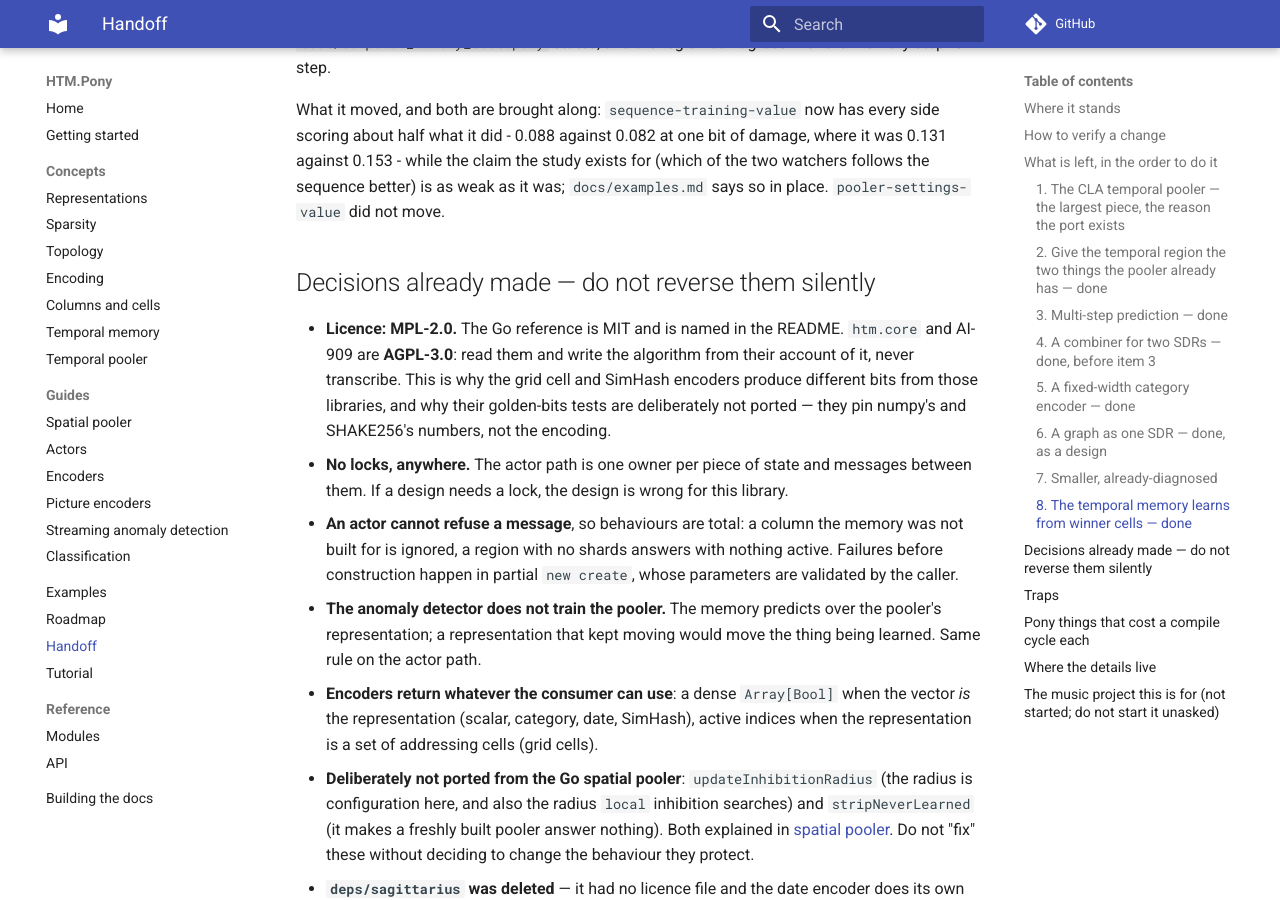
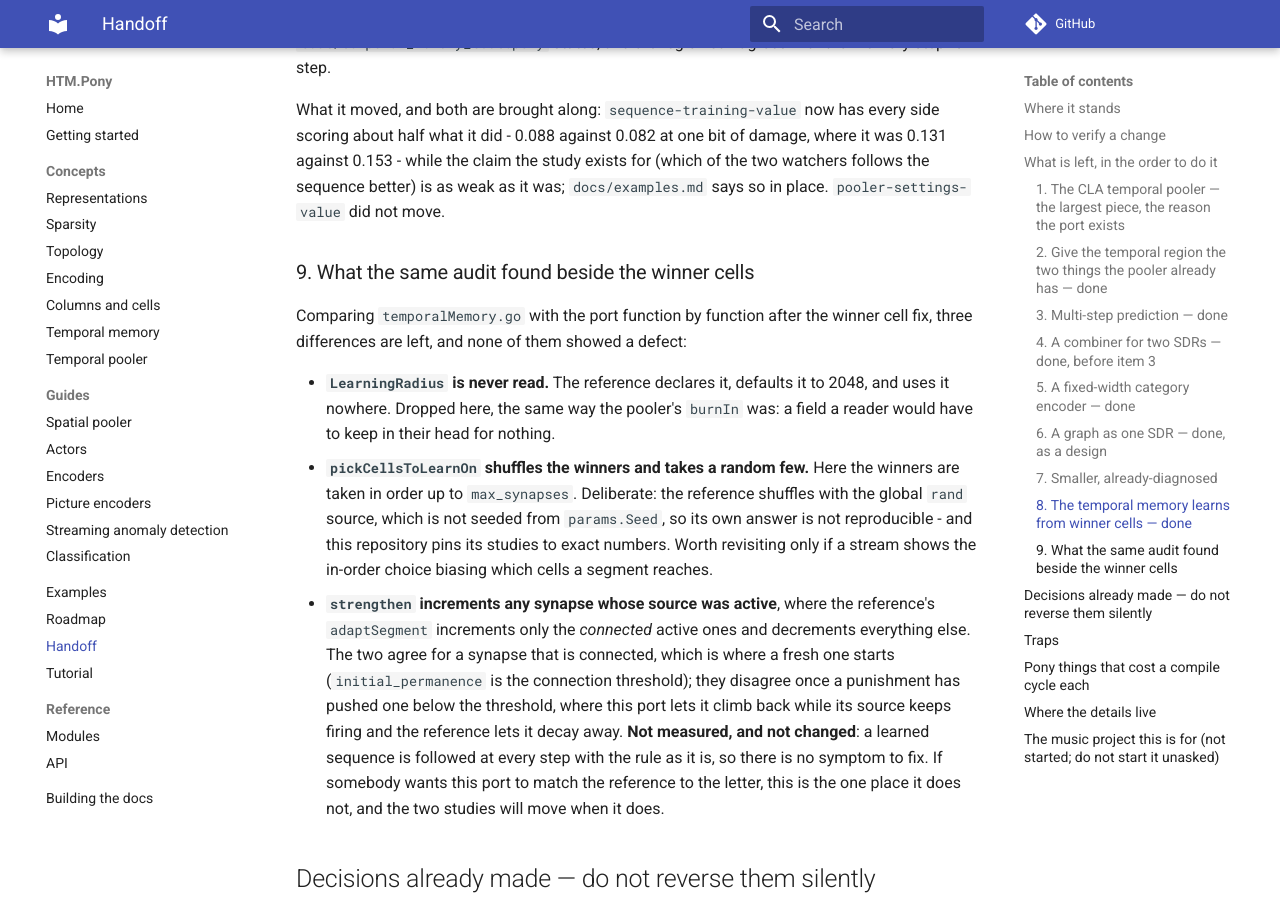
Before and after one commit to d-led/htm.pony, an MkDocs documentation site: the page built from docs/handoff.md, in a window 1280 px wide and 900 px high, scrolled down 8201 px. Built offline with MkDocs 1.6.1 and Material for MkDocs 9.7.7, drawn with Linux system fonts in a browser that asks for light colours; comment, search, counter and statistics services are not loaded.

Commit message:
Say what the same audit found beside the winner cells
Comparing the reference's temporalMemory.go with the port function by function
turned up three differences and no further defect: LearningRadius is declared and
never read there, so it is dropped here like the pooler's burnIn; pickCellsToLearnOn
shuffles with an unseeded global rand, and this port takes the winners in order so
that the pinned studies stay reproducible; and strengthen increments any active
synapse where the reference increments only connected ones, which differs only once
a punishment has pushed a synapse below the threshold.

The last one is written down as not measured and not changed, with the reason: a
learned sequence is followed at every step with the rule as it stands, so there is
no symptom to fix - but if anyone wants the port to match the reference to the
letter, that is where it does not, and the studies will move when it changes.

```diff
--- a/docs/handoff.md
+++ b/docs/handoff.md
@@ -357,6 +357,31 @@ damage, where it was 0.131 against 0.153 - while the claim the study exists for
 (which of the two watchers follows the sequence better) is as weak as it was;
 `docs/examples.md` says so in place. `pooler-settings-value` did not move.
 
+### 9. What the same audit found beside the winner cells
+
+Comparing `temporalMemory.go` with the port function by function after the winner
+cell fix, three differences are left, and none of them showed a defect:
+
+- **`LearningRadius` is never read.** The reference declares it, defaults it to
+  2048, and uses it nowhere. Dropped here, the same way the pooler's `burnIn`
+  was: a field a reader would have to keep in their head for nothing.
+- **`pickCellsToLearnOn` shuffles the winners and takes a random few.** Here the
+  winners are taken in order up to `max_synapses`. Deliberate: the reference
+  shuffles with the global `rand` source, which is not seeded from `params.Seed`,
+  so its own answer is not reproducible - and this repository pins its studies to
+  exact numbers. Worth revisiting only if a stream shows the in-order choice
+  biasing which cells a segment reaches.
+- **`strengthen` increments any synapse whose source was active**, where the
+  reference's `adaptSegment` increments only the *connected* active ones and
+  decrements everything else. The two agree for a synapse that is connected, which
+  is where a fresh one starts (`initial_permanence` is the connection threshold);
+  they disagree once a punishment has pushed one below the threshold, where this
+  port lets it climb back while its source keeps firing and the reference lets it
+  decay away. **Not measured, and not changed**: a learned sequence is followed at
+  every step with the rule as it is, so there is no symptom to fix. If somebody
+  wants this port to match the reference to the letter, this is the one place it
+  does not, and the two studies will move when it does.
+
 ## Decisions already made — do not reverse them silently
 
 - **Licence: MPL-2.0.** The Go reference is MIT and is named in the README. `htm.core` and
```
